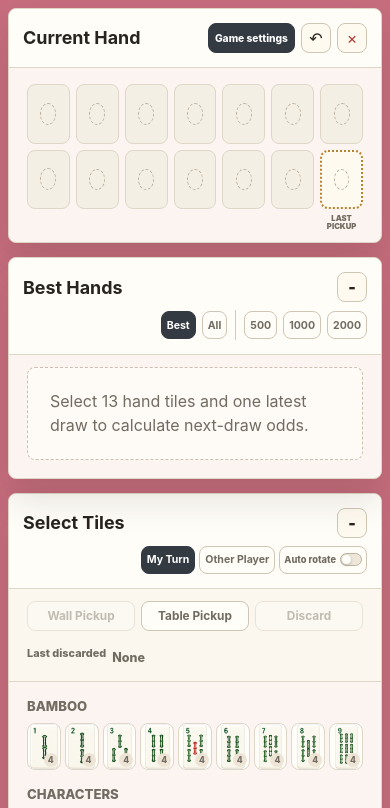
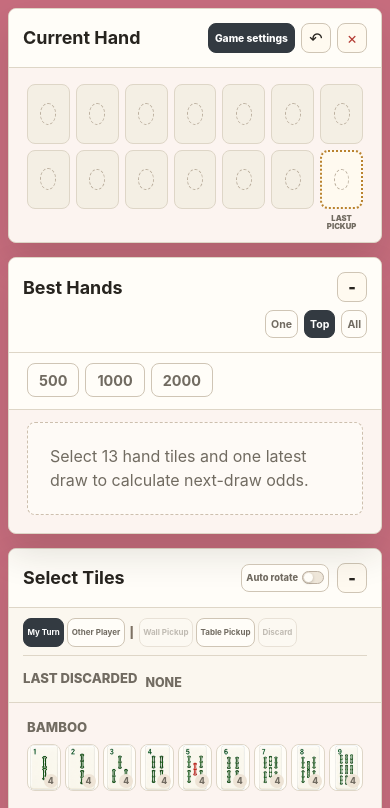
Before and after one commit to jrjclark/windychow, a website: page index.html in a window 390 px wide. Both pictures are taken after a click on the button "Start". Shown: the top 808 px of the page. Drawn offline with Linux system fonts and the light colour scheme.

Commit message:
Update mahjong helper app

```diff
--- a/index.html
+++ b/index.html
@@ -4,7 +4,7 @@
     <meta charset="utf-8" />
     <meta name="viewport" content="width=device-width, initial-scale=1" />
     <title>Mahjong Odds Helper</title>
-    <link rel="stylesheet" href="./styles.css?v=20260612-08" />
+    <link rel="stylesheet" href="./styles.css?v=20260613-08" />
   </head>
   <body>
     <section id="setup-screen" class="setup-screen" aria-labelledby="setup-title">
@@ -125,17 +125,11 @@
             <h2 id="pickup-title">Select Tiles</h2>
           </div>
           <div class="section-actions pickup-header-actions">
-            <div class="turn-control-row header-turn-controls">
-              <div class="turn-toggle" aria-label="Whose turn">
-                <button id="turn-me" class="segmented" type="button">My Turn</button>
-                <button id="turn-other" class="segmented" type="button">Other Player</button>
-              </div>
             <label class="auto-rotate-toggle" for="auto-rotate">
               <span>Auto rotate</span>
               <input id="auto-rotate" type="checkbox" />
               <span class="auto-rotate-switch" aria-hidden="true"></span>
             </label>
-            </div>
             <button
               id="pickup-toggle"
               class="collapse-button"
@@ -152,10 +146,17 @@
 
         <div id="pickup-section-body" class="section-body collapsible-body pickup-section-body">
           <div class="selector-controls" aria-label="Tile selector controls">
+            <div class="selector-action-row" aria-label="Tile selector actions">
+              <div class="turn-toggle" aria-label="Whose turn">
+                <button id="turn-me" class="segmented" type="button">My Turn</button>
+                <button id="turn-other" class="segmented" type="button">Other Player</button>
+              </div>
+              <span class="selector-action-divider" aria-hidden="true">|</span>
               <div class="mode-row" aria-label="Tile mode">
                 <button id="mode-draw" class="segmented" type="button">Wall Pickup</button>
                 <button id="mode-table" class="segmented" type="button">Table Pickup</button>
                 <button id="mode-discard" class="segmented" type="button">Discard</button>
+              </div>
             </div>
             <div id="selector-last-discard" class="selector-last-discard" aria-label="Last discarded tile"></div>
           </div>
@@ -169,15 +170,10 @@
             <h2 id="results-title">Best Hands</h2>
           </div>
           <div class="section-actions results-header-actions">
-            <div class="filters header-filters" aria-label="Result filters">
-              <button id="filter-best" class="segmented active" type="button">Best</button>
+            <div class="filters header-filters result-view-filters" aria-label="Result view filters">
+              <button id="filter-one" class="segmented" type="button">One</button>
+              <button id="filter-best" class="segmented active" type="button">Top</button>
               <button id="filter-all" class="segmented" type="button">All</button>
-              <span class="filter-divider" aria-hidden="true"></span>
-              <span id="point-filter-controls" class="point-filter-controls">
-                <button class="segmented point-filter" type="button" data-point-filter="500">500</button>
-                <button class="segmented point-filter" type="button" data-point-filter="1000">1000</button>
-                <button class="segmented point-filter" type="button" data-point-filter="2000">2000</button>
-              </span>
             </div>
             <button
               id="results-toggle"
@@ -193,12 +189,20 @@
           </div>
         </div>
 
+        <div class="filters score-filters" aria-label="Score filters">
+          <span id="point-filter-controls" class="point-filter-controls">
+            <button class="segmented point-filter" type="button" data-point-filter="500">500</button>
+            <button class="segmented point-filter" type="button" data-point-filter="1000">1000</button>
+            <button class="segmented point-filter" type="button" data-point-filter="2000">2000</button>
+          </span>
+        </div>
+
         <div id="results-section-body" class="collapsible-body results-section-body">
           <div id="results-list" class="results-list"></div>
         </div>
       </section>
     </main>
 
-    <script type="module" src="./app.js?v=20260612-09"></script>
+    <script type="module" src="./app.js?v=20260613-04"></script>
   </body>
 </html>
--- a/styles.css
+++ b/styles.css
@@ -284,6 +284,10 @@ button {
   display: none;
 }
 
+.app-section.is-collapsed .score-filters {
+  display: none;
+}
+
 .app-section.is-collapsed .section-header,
 .app-section.is-collapsed .results-header {
   border-bottom: 0;
@@ -657,9 +661,21 @@ h2 {
   background: transparent;
 }
 
+.score-filters {
+  justify-content: flex-start;
+  padding: 10px 18px 12px;
+  border-bottom: 1px solid var(--line);
+  background: var(--surface);
+}
+
+.score-filters .point-filter-controls {
+  justify-content: flex-start;
+}
+
 .selector-controls {
-  flex-wrap: wrap;
-  gap: 6px;
+  display: grid;
+  grid-template-columns: minmax(0, 1fr);
+  gap: 10px;
   padding-bottom: 12px;
   overflow-x: visible;
 }
@@ -766,55 +782,77 @@ h2 {
   outline-offset: 2px;
 }
 
-.selector-controls .mode-row {
+.selector-action-row {
+  display: flex;
+  align-items: center;
+  flex-wrap: nowrap;
+  gap: 4px;
+  min-width: 0;
+  width: 100%;
+}
+
+.selector-action-row .turn-toggle,
+.selector-action-row .mode-row {
+  display: flex;
   flex: 0 1 auto;
   flex-wrap: nowrap;
   gap: 4px;
   min-width: 0;
 }
 
-.selector-controls .segmented {
+.selector-action-row .segmented {
   min-height: 30px;
   padding: 0 7px;
   font-size: 0.72rem;
   white-space: nowrap;
 }
 
-.selector-controls .filter-divider {
-  min-height: 30px;
-  margin: 0 2px;
+.selector-action-divider {
+  flex: 0 0 auto;
+  min-width: 8px;
+  color: #7d7163;
+  font-size: 0.82rem;
+  font-weight: 900;
+  line-height: 1;
+  padding: 0;
+  text-align: center;
 }
 
 .selector-last-discard {
   display: flex;
   align-items: center;
-  gap: 6px;
-  min-height: 32px;
-  margin-left: auto;
-  color: var(--muted);
-  font-size: 0.68rem;
+  gap: 8px;
+  min-height: 0;
+  margin: 2px 0 0;
+  padding-top: 10px;
+  border-top: 1px solid var(--line);
+  color: var(--muted);
+  font-size: 0.82rem;
   font-weight: 800;
+  letter-spacing: 0;
+  text-transform: uppercase;
   white-space: nowrap;
 }
 
 .selector-last-discard-button {
   display: grid;
   place-items: center;
-  width: 29px;
-  height: 40px;
+  width: clamp(32px, 8vw, 52px);
+  aspect-ratio: 0.72;
+  height: auto;
   padding: 0;
   border: 0;
   background: transparent;
 }
 
 .selector-last-discard-button .slot {
-  width: 29px;
-  height: 40px;
-  aspect-ratio: auto;
+  width: 100%;
+  height: 100%;
+  aspect-ratio: 0.72;
 }
 
 .selector-last-discard-button .tile {
-  padding: 4px 2px 3px;
+  padding: 8px 5px 6px;
 }
 
 .selector-last-discard-button:disabled {
@@ -1373,7 +1411,7 @@ h2 {
     display: contents;
   }
 
-  .header-turn-controls,
+  .pickup-header-actions > .auto-rotate-toggle,
   .header-filters {
     grid-column: 2;
     grid-row: 1;
@@ -1396,10 +1434,9 @@ h2 {
   }
 
   .selector-controls {
-    align-items: flex-start;
-    flex-wrap: wrap;
     gap: 6px;
     overflow-x: visible;
+    padding: 10px 14px 12px;
   }
 
   .current-hand-grid {
@@ -1436,17 +1473,7 @@ h2 {
     font-size: 0.54rem;
   }
 
-  .selector-controls .filter-divider {
-    display: block;
-    width: 100%;
-    min-height: 0;
-    height: 1px;
-    margin: 0;
-  }
-
-  .turn-control-row,
-  .selector-controls .mode-row,
-  .selector-last-discard {
+  .turn-control-row {
     display: grid;
     width: 100%;
     gap: 6px;
@@ -1469,20 +1496,34 @@ h2 {
     font-size: 0.64rem;
   }
 
-  .selector-controls .mode-row {
-    grid-template-columns: repeat(3, minmax(0, 1fr));
+  .selector-action-row {
+    gap: clamp(2px, 0.75vw, 4px);
+  }
+
+  .selector-action-row .turn-toggle,
+  .selector-action-row .mode-row {
+    gap: clamp(2px, 0.75vw, 4px);
+  }
+
+  .selector-action-row .segmented {
+    min-width: 0;
+    min-height: 29px;
+    padding: 0 clamp(2px, 0.9vw, 5px);
+    font-size: clamp(0.5rem, 1.95vw, 0.72rem);
+  }
+
+  .selector-action-divider {
+    min-width: 8px;
+    font-size: clamp(0.68rem, 2.2vw, 0.82rem);
   }
 
   .selector-last-discard {
-    display: flex;
     justify-content: flex-start;
-    margin-left: 0;
-  }
-
-  .selector-controls .segmented {
-    min-width: 0;
-    padding: 0 5px;
-    font-size: 0.74rem;
+    font-size: 0.82rem;
+  }
+
+  .selector-last-discard-button {
+    width: clamp(32px, 8vw, 52px);
   }
 
   .header-turn-controls .segmented,
@@ -1493,58 +1534,62 @@ h2 {
     font-size: 0.66rem;
   }
 
-  .header-turn-controls {
-    display: flex;
-    width: auto;
-    max-width: 100%;
-    gap: 4px;
-  }
-
-  .header-turn-controls .turn-toggle {
-    display: flex;
-    gap: 4px;
-  }
-
-  .header-turn-controls .auto-rotate-toggle {
+  .pickup-header-actions > .auto-rotate-toggle {
     min-height: 28px;
     font-size: 0.58rem;
-  }
-
-  .header-turn-controls .auto-rotate-switch {
+    justify-self: end;
+  }
+
+  .pickup-header-actions > .auto-rotate-toggle .auto-rotate-switch {
     width: 22px;
     height: 13px;
   }
 
-  .header-turn-controls .auto-rotate-switch::after {
+  .pickup-header-actions > .auto-rotate-toggle .auto-rotate-switch::after {
     width: 9px;
     height: 9px;
   }
 
-  .header-turn-controls .auto-rotate-toggle input:checked + .auto-rotate-switch::after {
+  .pickup-header-actions > .auto-rotate-toggle input:checked + .auto-rotate-switch::after {
     transform: translateX(9px);
   }
 
 }
 
 @media (max-width: 460px) {
-  .pickup-header,
   .results-header {
     grid-template-columns: minmax(0, 1fr) auto;
   }
 
-  .pickup-header > div:first-child,
+  .pickup-header {
+    grid-template-columns: minmax(0, 1fr) auto auto;
+  }
+
   .results-header > div:first-child {
     grid-column: 1;
     grid-row: 1;
   }
 
-  .pickup-header-actions .collapse-button,
+  .pickup-header > div:first-child {
+    grid-column: 1;
+    grid-row: 1;
+  }
+
+  .pickup-header-actions > .auto-rotate-toggle {
+    grid-column: 2;
+    grid-row: 1;
+  }
+
+  .pickup-header-actions .collapse-button {
+    grid-column: 3;
+    grid-row: 1;
+  }
+
   .results-header-actions .collapse-button {
     grid-column: 2;
     grid-row: 1;
   }
 
-  .header-turn-controls,
   .header-filters {
     grid-column: 1 / -1;
     grid-row: 2;
@@ -1556,7 +1601,4 @@ h2 {
     justify-content: flex-end;
   }
 
-  .header-turn-controls {
-    justify-content: flex-end;
-  }
-}
+}
```
Also changed, not shown: app.js. Lines whose indentation alone changed are shown as unchanged.
